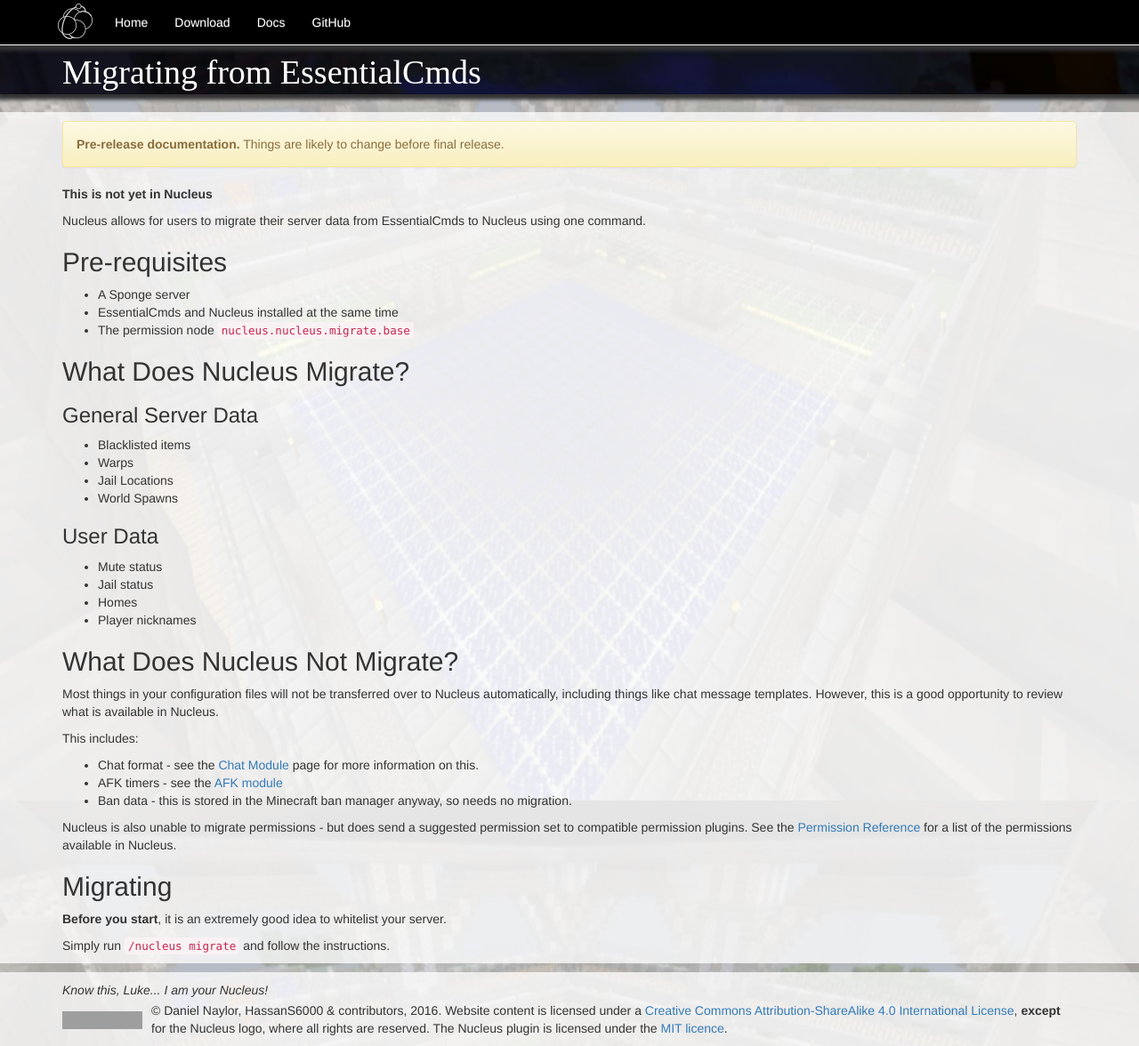
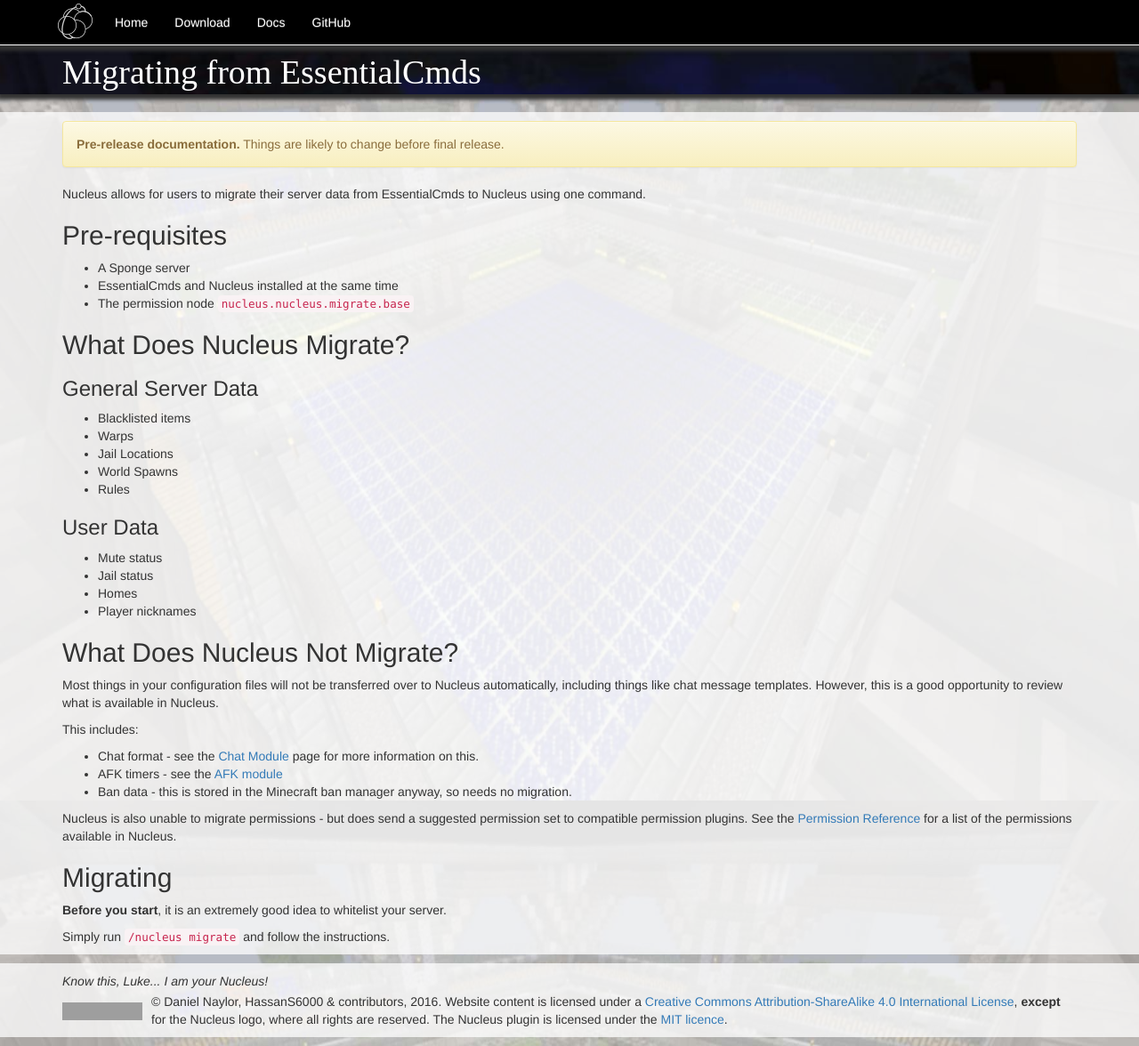
Before and after one commit to NucleusPowered/site-v1, a Jekyll site: the page built from docs/configuration/migration.md, in a window 1280 px wide and 1176 px high. Shown: the whole window at 89% size. Built offline with Jekyll 4.4.1, drawn with Linux system fonts in a browser that asks for light colours; grey boxes are pictures that could not be loaded.

Commit message:
Migration updates

```diff
--- a/docs/configuration/migration.md
+++ b/docs/configuration/migration.md
@@ -3,8 +3,6 @@
 title: Documentation Centre
 header: Migrating from EssentialCmds
 ---
-
-**This is not yet in Nucleus**
 
 Nucleus allows for users to migrate their server data from EssentialCmds to Nucleus using one command.
 
@@ -22,6 +20,7 @@
 * Warps
 * Jail Locations
 * World Spawns
+* Rules
 
 ### User Data
 
```
Also changed, not shown: docs/modules/core.md (+4 -0 lines).
